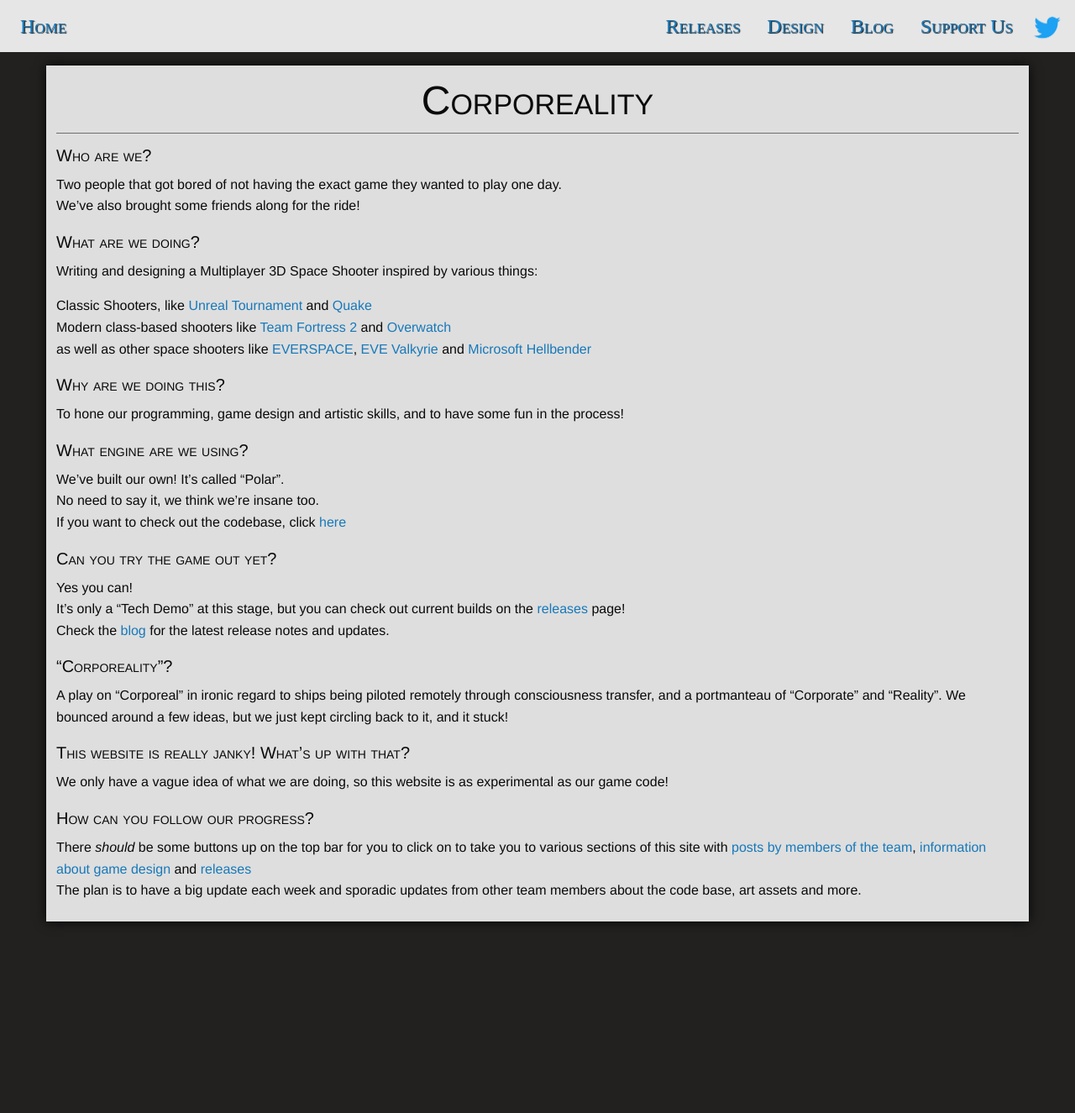
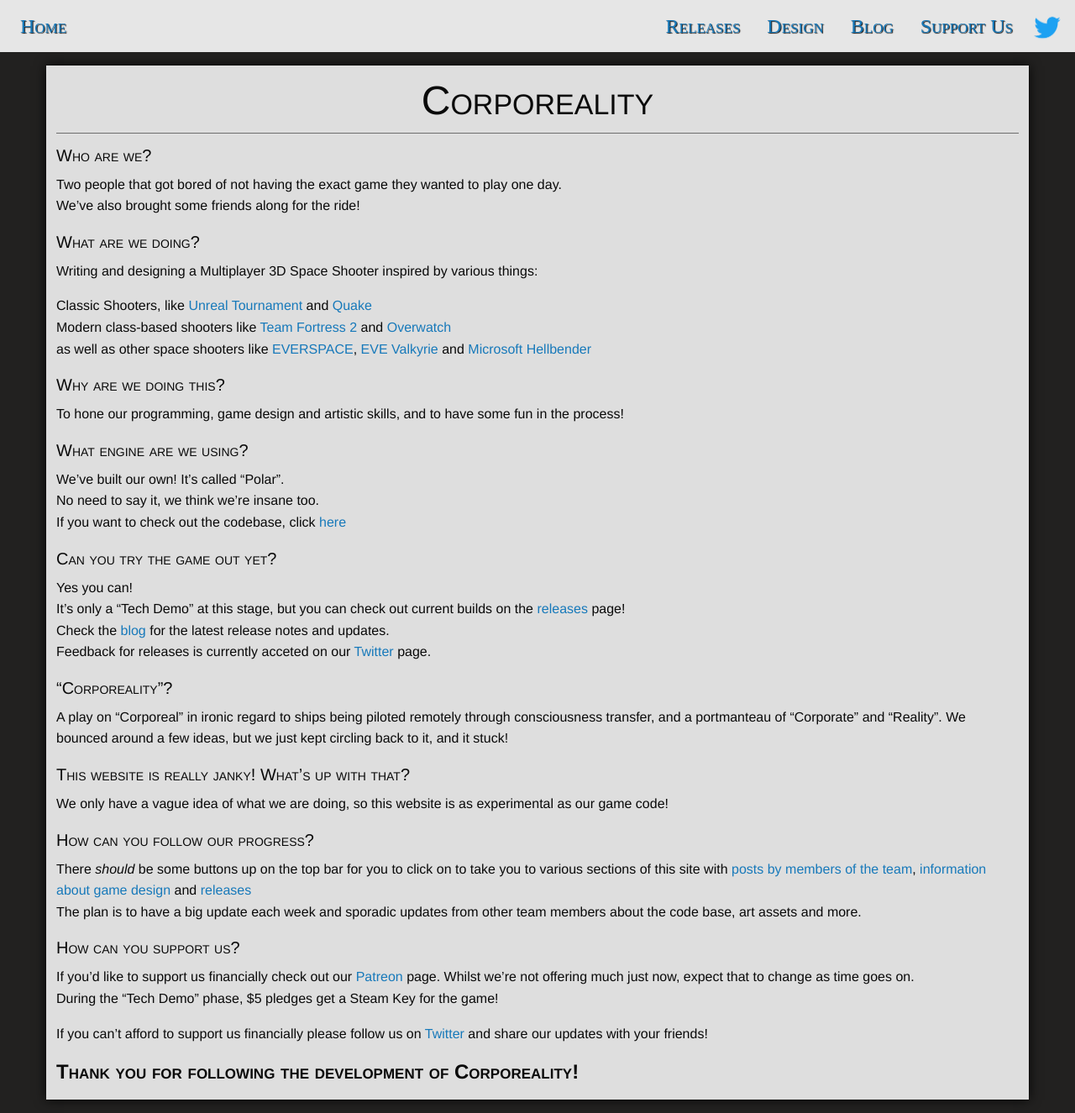
Before and after one commit to corporeality-space/web, a Jekyll site: the page built from index.md, in a window 1280 px wide. Shown: the whole page at 84% size. Built offline with Jekyll 4.4.1, drawn with Linux system fonts in a browser that asks for light colours; nearby versions of some CDN libraries; some web fonts are replaced; our own code applies the rules of GitHub Pages for plain Markdown files; library files that are not in the unit come from our copies; before the commit the page ends 1113 px from its top, so only the background shows below that.

Commit message:
Update index.md
Added support and social links

```diff
--- a/index.md
+++ b/index.md
@@ -29,6 +29,7 @@
 Yes you can!
 It's only a "Tech Demo" at this stage, but you can check out current builds on the [releases](https://github.com/corporeality-space/release/releases) page!
 Check the [blog](/blog) for the latest release notes and updates.
+Feedback for releases is currently acceted on our [Twitter](https://twitter.com/corporealty_dev) page.
 
 ### "Corporeality"?
 
@@ -42,3 +43,14 @@
 
 There *should* be some buttons up on the top bar for you to click on to take you to various sections of this site with [posts by members of the team](/blog), [information about game design](/design) and [releases](https://github.com/corporeality-space/release/releases)
 The plan is to have a big update each week and sporadic updates from other team members about the code base, art assets and more.
+
+### How can you support us?
+
+If you'd like to support us financially check out our [Patreon](https://partreon.com/mileskjeller) page. Whilst we're not offering much just now, expect that to change as time goes on.
+During the "Tech Demo" phase, $5 pledges get a Steam Key for the game!
+
+If you can't afford to support us financially please follow us on [Twitter](https://twitter.com/corporealty_dev) and share our updates with your friends!
+
+
+
+## Thank you for following the development of Corporeality!
```
